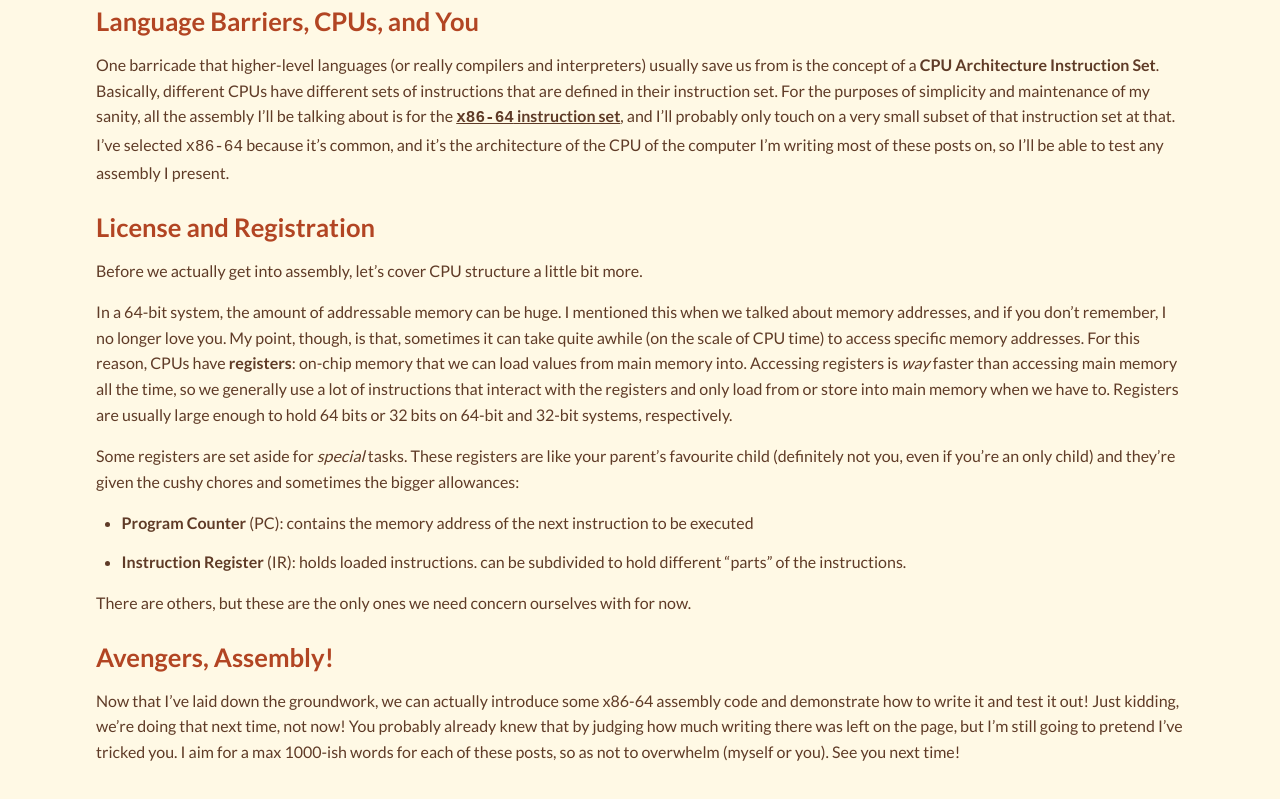
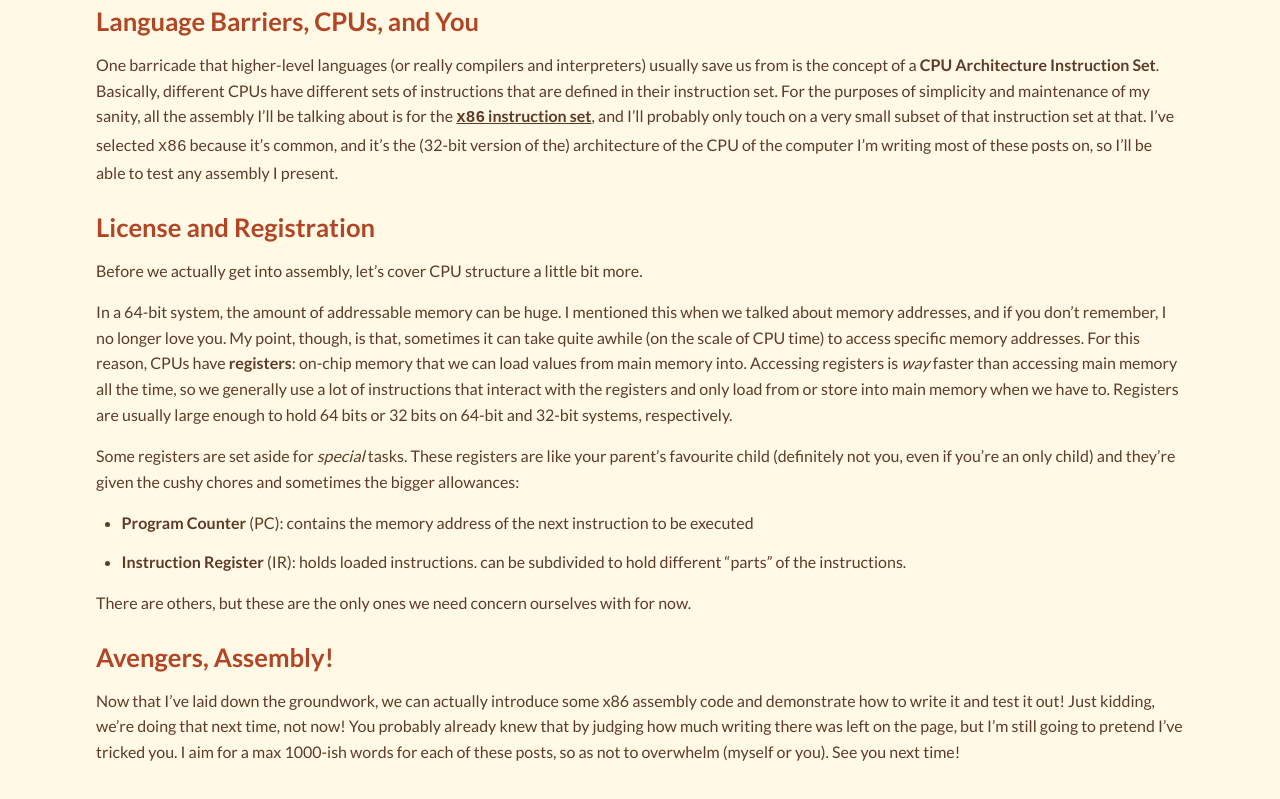
Before and after one commit to Perfect5th/perfect5th.github.io, a Jekyll site: the page built from _posts/2019-08-18-computers-wtf-4-cpus.md, in a window 1280 px wide. Shown: the part 1300-2099 px from the top of the page. Built offline with Jekyll 4.4.1, drawn with Linux system fonts in a browser that asks for light colours.

Commit message:
change target to x86 (lol)

```diff
--- a/_posts/2019-08-18-computers-wtf-4-cpus.md
+++ b/_posts/2019-08-18-computers-wtf-4-cpus.md
@@ -69,11 +69,11 @@ interpreters) usually save us from is the concept of a **CPU Architecture
 Instruction Set**. Basically, different CPUs have different sets of
 instructions that are defined in their instruction set. For the purposes of
 simplicity and maintenance of my sanity, all the assembly I'll be talking
-about is for the [`x86-64` instruction set](https://en.wikipedia.org/wiki/X68-64),
+about is for the [`x86` instruction set](https://en.wikipedia.org/wiki/X86),
 and I'll probably only touch on a very small subset of that instruction set at
-that. I've selected `x86-64` because it's common, and it's the architecture of
-the CPU of the computer I'm writing most of these posts on, so I'll be able to
-test any assembly I present.
+that. I've selected `x86` because it's common, and it's the (32-bit version of
+the) architecture of the CPU of the computer I'm writing most of these posts
+on, so I'll be able to test any assembly I present.
 
 ### License and Registration
 Before we actually get into assembly, let's cover CPU structure a little bit
@@ -103,7 +103,7 @@ There are others, but these are the only ones we need concern ourselves with
 for now.
 
 ### Avengers, Assembly!
-Now that I've laid down the groundwork, we can actually introduce some x86-64
+Now that I've laid down the groundwork, we can actually introduce some x86
 assembly code and demonstrate how to write it and test it out! Just kidding,
 we're doing that next time, not now! You probably already knew that by judging
 how much writing there was left on the page, but I'm still going to pretend
```
